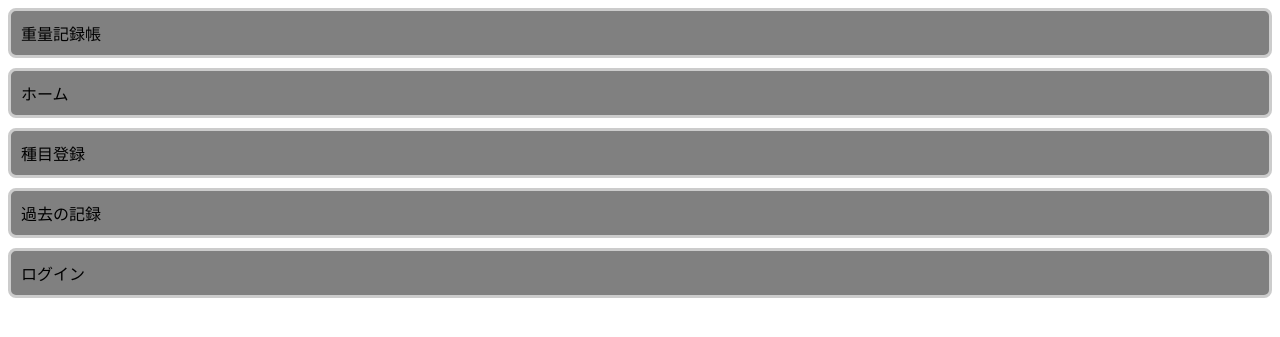
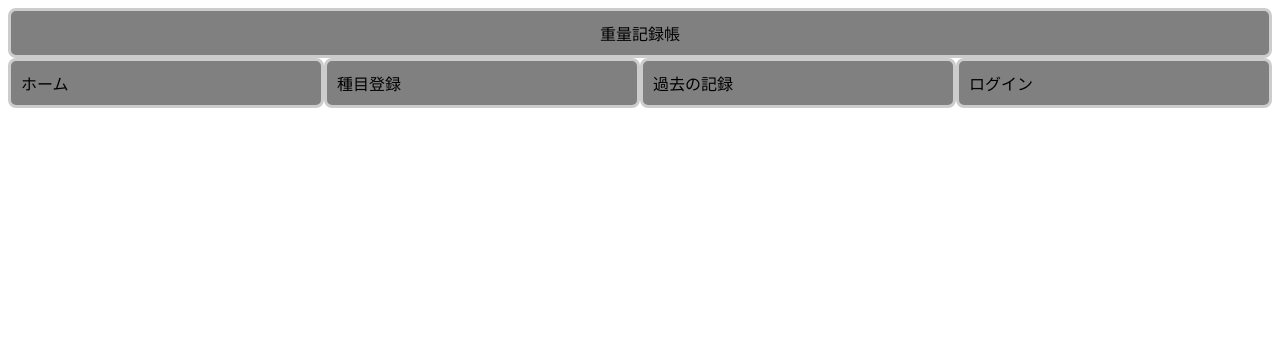
Before and after one commit to mimurayusuke/dep_test, a Django app: page /home in a window 1280 px wide. Shown: the top 337 px of the page. Run offline with Django 3.2, Linux system fonts and the light colour scheme.

Commit message:
add grid

```diff
--- a/templates/home.html
+++ b/templates/home.html
@@ -8,7 +8,7 @@
 </head>
 <body>
 <div class="container">
-    <div class="item">重量記録帳</div>
+    <div class="item title">重量記録帳</div>
     <div class="item">ホーム</div>
     <div class="item">種目登録</div>
     <div class="item">過去の記録</div>
--- a/weight/static/css/home.css
+++ b/weight/static/css/home.css
@@ -1,6 +1,6 @@
 .container {
     display: grid;
-    gap: 10px;
+    grid-template-columns: 1fr 1fr 1fr 1fr;
 }
 
 .item {
@@ -10,6 +10,10 @@
     border: 3px solid #ccc;
 }
 
+.title {
+    text-align: center;
+    grid-column: 1 / 5;
+}
 /*
 h1 {
     color:white;
```
